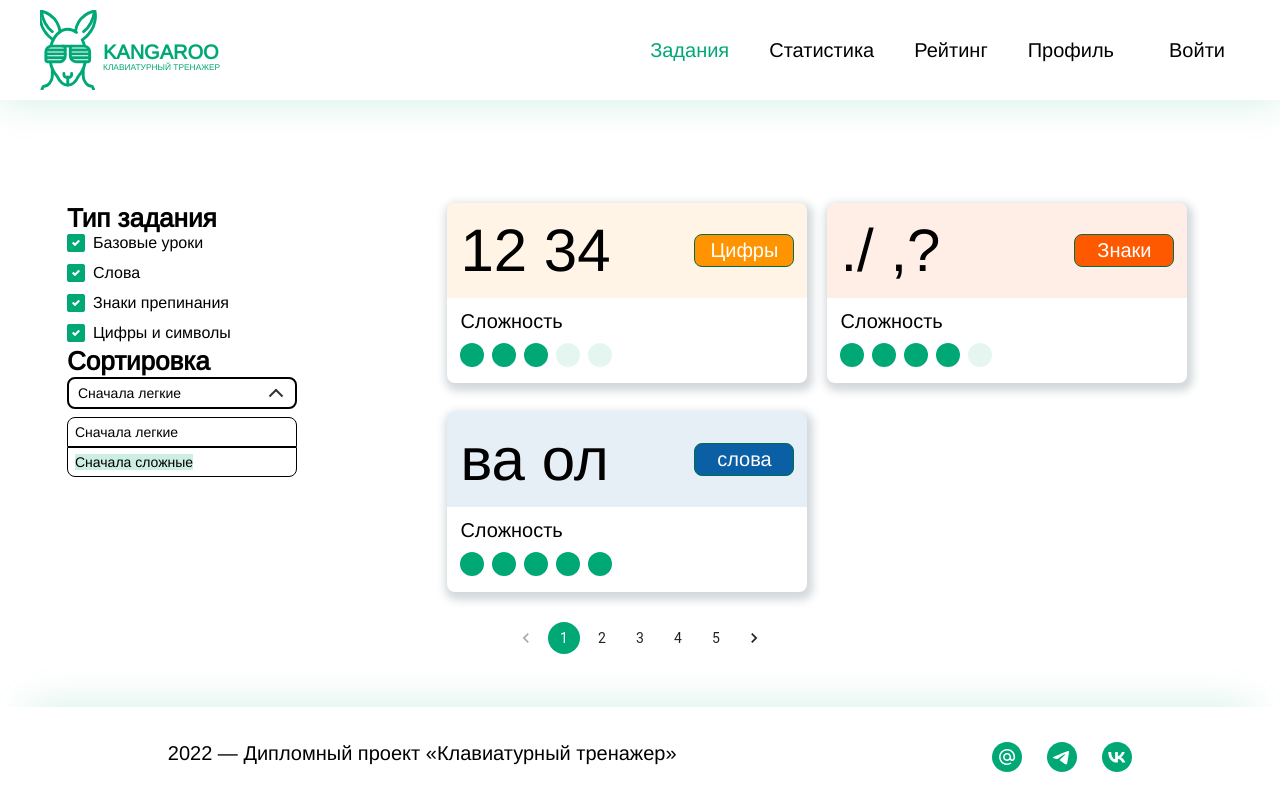
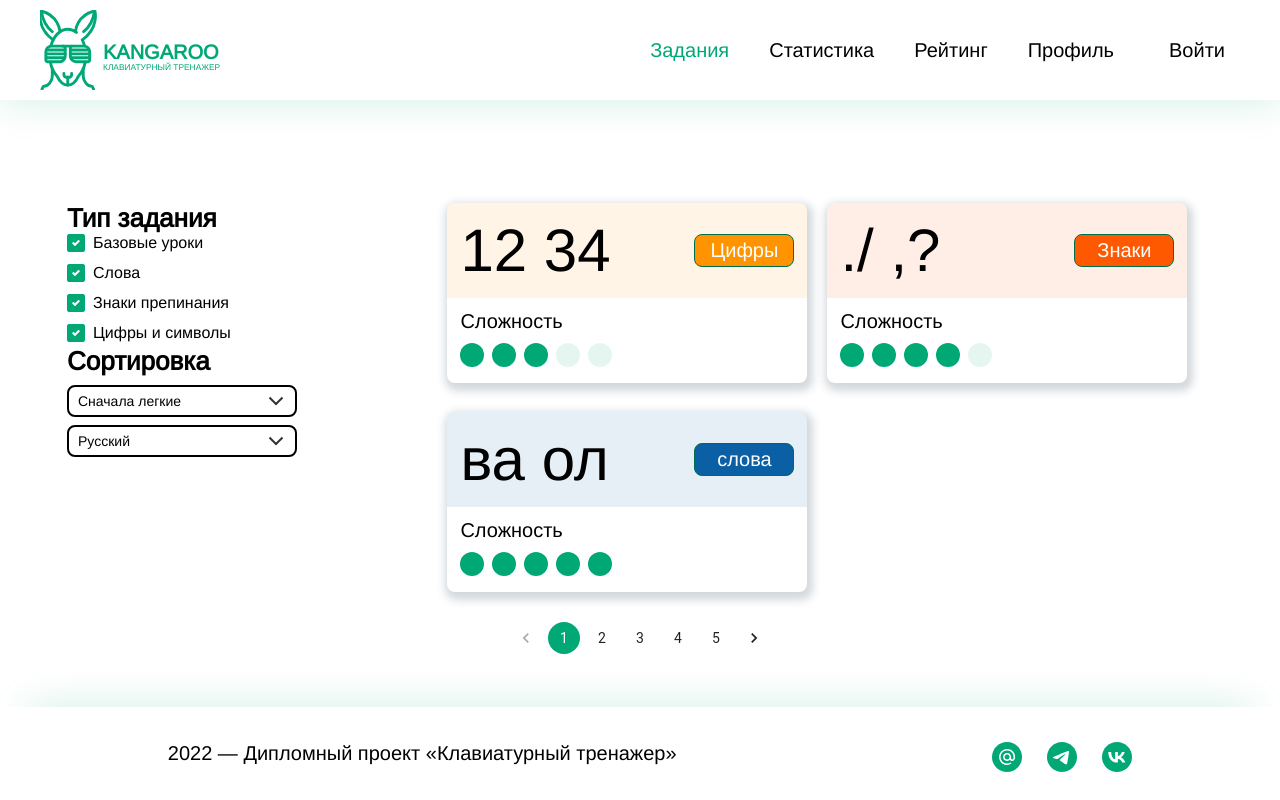
Before and after one commit to ZingerXY/keyboardTrainer, a React (Create React App) app: page /tasks in a window 1280 px wide. Built offline with nearby package versions, Linux system fonts and the light colour scheme.

Commit message:
Errors are fixed

```diff
--- a/src/components/Selector/Selector.jsx
+++ b/src/components/Selector/Selector.jsx
@@ -1,13 +1,24 @@
-import React, {useState} from 'react';
+import { ContactSupportOutlined } from '@mui/icons-material';
+import React, {useEffect, useState} from 'react';
 import Style from "./Selector.module.scss";
 
 
-const Selector = ({fields, onClickFunction, heading})  => {
-  const [selectState, setSelectState] = useState(true);
+const Selector = ({fields, onClickFunction, heading, setOpenedSelector, name, openedSelector})  => {
+  const [selectState, setSelectState] = useState(false);
+
 
   const selectOpen = () => {
-    setSelectState(!selectState)
+    setSelectState(!selectState);
+    setOpenedSelector(name);
   }
+
+  useEffect(() => {
+    console.log(openedSelector);
+    if (openedSelector === null) return;
+    if(openedSelector !== name){
+      setSelectState(false);
+    }
+  }, [openedSelector]);
 
   return (
     <div className={`${Style["__select"]} ${selectState ? Style["__select_active"] : ""}`}
--- a/src/components/Selector/Selector.module.scss
+++ b/src/components/Selector/Selector.module.scss
@@ -19,6 +19,7 @@ $shadow: rgba(0, 168, 118, 0.2);
   display: flex;
   width: 230px;
   height: 32px;
+  margin-top: 8px;
 
   &_active {
       .__select__title {
@@ -100,6 +101,7 @@ $shadow: rgba(0, 168, 118, 0.2);
   background: rgba(255, 255, 255, 0.1);
   border-radius: 8px;
   opacity: 0%;
+  z-index: 1;
 }
 
 .__select__input {
@@ -107,7 +109,6 @@ $shadow: rgba(0, 168, 118, 0.2);
   pointer-events: none;
 
   &:checked+label {
-      background: rgba(0, 168, 118, 0.2);
 
       &::after {
           content: attr(data-value);
@@ -121,6 +122,7 @@ $shadow: rgba(0, 168, 118, 0.2);
 }
 
 .__select__label {
+  background: rgba(0, 168, 118, 0.2);
   display: flex;
   align-items: center;
   width: 100%;
@@ -131,7 +133,10 @@ $shadow: rgba(0, 168, 118, 0.2);
   cursor: pointer;
   font-size: 14px;
   line-height: 16px;
-  border: 1px solid #000000;
+  border-top: 1px solid #000000;
+  border-left: 1px solid #000000;
+  border-right: 1px solid #000000;
+  background: white;
 
   &:first-of-type {
       border-top-left-radius: 8px;
@@ -141,6 +146,7 @@ $shadow: rgba(0, 168, 118, 0.2);
   &:last-of-type {
       border-bottom-left-radius: 8px;
       border-bottom-right-radius: 8px;
+      border-bottom: 1px solid #000;
   }
 
   &+input+& {
--- a/src/components/Task/Task.jsx
+++ b/src/components/Task/Task.jsx
@@ -2,36 +2,19 @@ import React, { useEffect, useState } from "react"
 import Style from "./Task.module.scss";
 import '@fortawesome/fontawesome-free/css/all.min.css';
 import { KeyboardWrapper } from "../KeyboardWrapper";
-import { useSelector, useDispatch } from "react-redux";
+import { useSelector } from "react-redux";
 import WarningDisplay from "../WarningDisplay/WarningDisplay";
 import ResultModalWindow from './ResultModalWindow.jsx/ResultModalWindow';
-import Selector from '../../components/Selector/Selector';
-import { set_language, set_language_keys } from "../../store/data/dataSlice";
 import Button from '@mui/material/Button';
 import ArrowBackIcon from '@mui/icons-material/ArrowBack';
 
-const languages = {
-    'English': {
-        topLeftCharacter: '§',
-        keys: `qwertyuiop[]asdfghjkl;'zxcvbnm,./`
-    },
-    'Русский': {
-        topLeftCharacter: 'ё',
-        keys: `йцукенгшщзхъфывапролджэёячсмитьбю/`
-    }
-  }
+
 
 const Task = ({taskSettings, goToTasks}) => {
-    const { uncorrect, correct, language } = useSelector((state) => state.DataReducer);
+    const { uncorrect, correct} = useSelector((state) => state.DataReducer);
     const { seconds, minutes } = useSelector((state) => state.TimeReducer);
     const [typeSpeed, setTypeSpeed] = useState(0);
     const [isStringFinished, setIsStringFinished] = useState(false);
-    const dispatch = useDispatch();
-
-    const setLanguage = (language) => {
-        dispatch(set_language(language));
-        dispatch(set_language_keys(languages[language]))
-    }
 
     useEffect(() => {
         if (seconds !== 0) {
@@ -43,10 +26,6 @@ const Task = ({taskSettings, goToTasks}) => {
 
     return (
         <>
-            <Button
-                variant="contained"
-                onClick={() => goToTasks()}
-            ><ArrowBackIcon/></Button>
             {isStringFinished &&
                 <ResultModalWindow
                     setIsStringFinished={setIsStringFinished}
@@ -54,6 +33,13 @@ const Task = ({taskSettings, goToTasks}) => {
                 />
             }
             <div className={`${Style["task-page"]} container`}>
+                <Button
+                    variant="contained"
+                    onClick={() => goToTasks()}
+                    className={Style.back_button}
+                >
+                    <ArrowBackIcon/>
+                </Button>
                 <WarningDisplay />
                 <div className={`${Style["task-card"]}`}>
                     <div className={`${Style["task-card_leftpart"]}`}>
@@ -75,11 +61,6 @@ const Task = ({taskSettings, goToTasks}) => {
                             <i className={`fa fa-solid fa-circle ${Style["fa-circle"]}`}></i>
                             <i className={`fa fa-solid fa-circle ${Style["fa-circle"]}`}></i>
                         </div>
-                        <Selector
-                            fields={['English', 'Русский']}
-                            onClickFunction={setLanguage}
-                            heading={language}
-                        />
                     </div>
                 </div>
                 <KeyboardWrapper
--- a/src/components/Task/Task.module.scss
+++ b/src/components/Task/Task.module.scss
@@ -1,5 +1,18 @@
 $green: #00A876;
 $shadow: rgba(0, 168, 118, 0.2);
+
+.back_button{
+    background: rgba(0, 168, 118, 0.6);
+    border-radius: 50%;
+    width: 50px;
+    height: 50px;
+    min-width: auto;
+    position: fixed;
+    top: 130px;
+    &:hover{
+        background: #00A876;
+    }
+}
 
 .task-page {
     width: 100%;
--- a/src/routes/Tasks/Tasks.jsx
+++ b/src/routes/Tasks/Tasks.jsx
@@ -5,6 +5,8 @@ import '@fortawesome/fontawesome-free/css/all.min.css';
 import Card from "../../components/Card/Card";
 import BasicPagination from "../../components/Pagination/Pagination";
 import Selector from '../../components/Selector/Selector';
+import { useSelector, useDispatch } from "react-redux";
+import { set_language, set_language_keys } from "../../store/data/dataSlice";
 
 const initialTasks = JSON.parse(JSON.stringify([
    // {
@@ -54,8 +56,21 @@ const initialTasks = JSON.parse(JSON.stringify([
     },
 ]));
 
+const languages = {
+  'English': {
+      topLeftCharacter: '§',
+      keys: `qwertyuiop[]asdfghjkl;'zxcvbnm,./`
+  },
+  'Русский': {
+      topLeftCharacter: 'ё',
+      keys: `йцукенгшщзхъфывапролджэёячсмитьбю/`
+  }
+}
+
 const Tasks = () => {
   const [tasksOutputObj, setTasksOutputObj] = useState([]);
+  const { language } = useSelector((state) => state.DataReducer);
+  const dispatch = useDispatch();
 
   const [taskOption, setTaskOption] = useState('');
   const [taskActive, setTaskActive] = useState(false);
@@ -64,8 +79,14 @@ const Tasks = () => {
   const [words, setWords] = useState(true);
   const [punctuation, setPunctuation] = useState(true);
   const [numAndSymbols, setNumAndSymbols] = useState(true);
+  const [openedSelector, setOpenedSelector] = useState('');
 
   const sortTasks = (a, b) => sort === "Сначала легкие" ? a.level - b.level : b.level - a.level
+
+  const setLanguage = (language) => {
+    dispatch(set_language(language));
+    dispatch(set_language_keys(languages[language]))
+  }
 
   useEffect(() => {
     const filterTypes = []
@@ -135,6 +156,17 @@ const Tasks = () => {
                 fields={['Сначала легкие', 'Сначала сложные']}
                 onClickFunction={setSort}
                 heading={sort}
+                setOpenedSelector={setOpenedSelector}
+                name={'sorter'}
+                openedSelector={openedSelector}
+              />
+              <Selector
+                fields={['English', 'Русский']}
+                onClickFunction={setLanguage}
+                heading={language}
+                setOpenedSelector={setOpenedSelector}
+                name={'language'}
+                openedSelector={openedSelector}
               />
             </div>
           </form>
--- a/src/store/data/dataSlice.js
+++ b/src/store/data/dataSlice.js
@@ -28,7 +28,7 @@ const Reducer = createSlice({
             state.language_keys.keys = action.payload.keys;
         }
     }
-})
+});
 
 export const {
     add_uncorrect,
```
